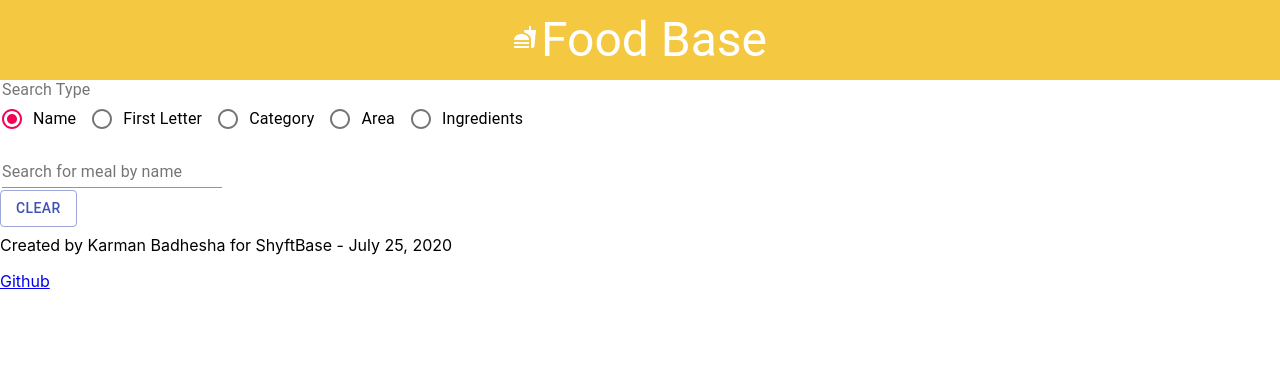
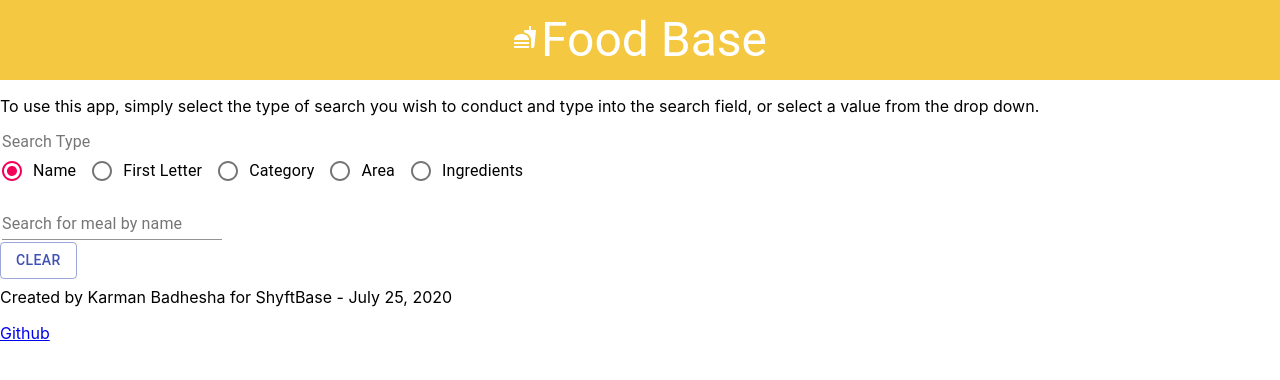
Before and after one commit to karmanbadhesha/food-base, a React (Create React App) app: page / in a window 1280 px wide. Shown: the top 380 px of the page. Built offline with nearby package versions, Linux system fonts and the light colour scheme.

Commit message:
Added instructions

```diff
--- a/src/Components/Display/Display.js
+++ b/src/Components/Display/Display.js
@@ -1,5 +1,4 @@
 import React, { Component } from 'react';
-import { withStyles } from '@material-ui/core/styles';
 import { Search, Meals } from '../../Components';
 import axios from 'axios';
 import Grid from '@material-ui/core/Grid';
--- a/src/Components/Header/Header.js
+++ b/src/Components/Header/Header.js
@@ -18,6 +18,7 @@ function Header() {
                     </tr>
                 </tbody>
             </table>
+            <p>To use this app, simply select the type of search you wish to conduct and type into the search field, or select a value from the drop down.</p>
         </div>
     );
 
```
